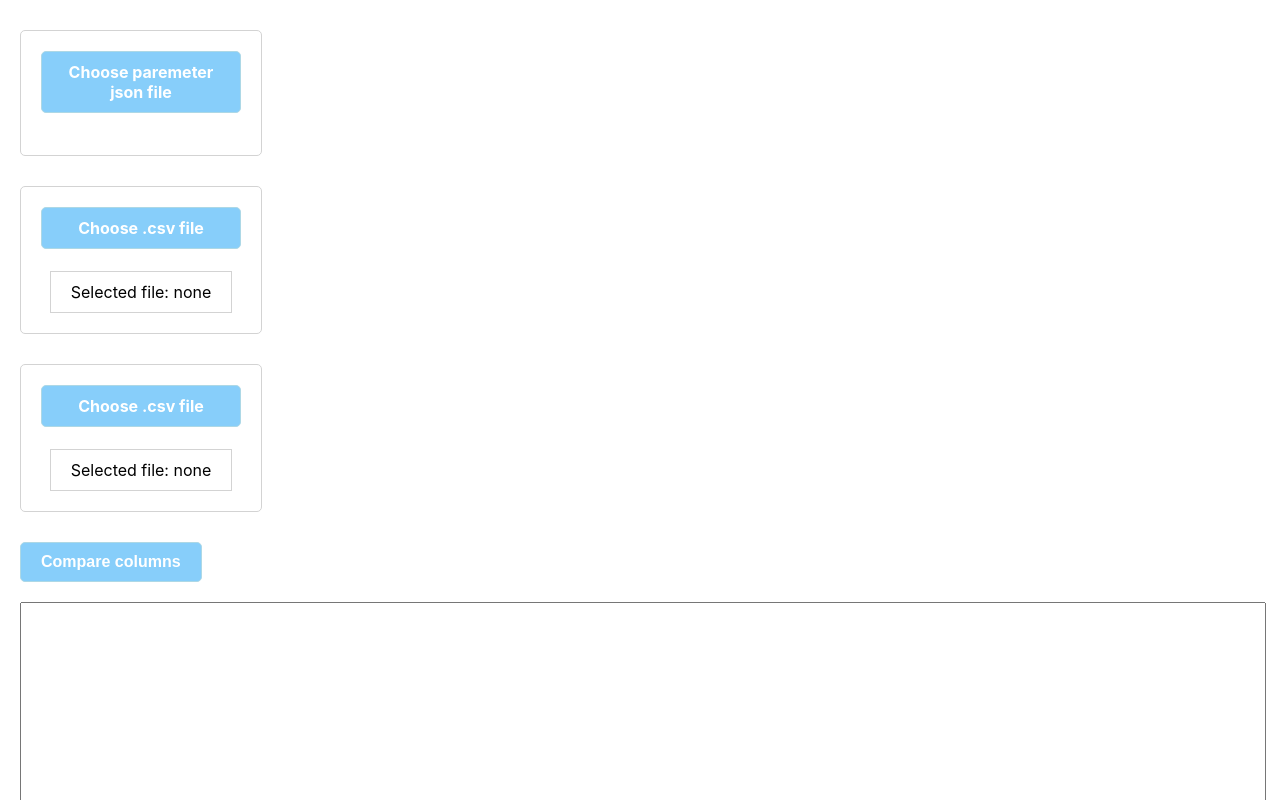
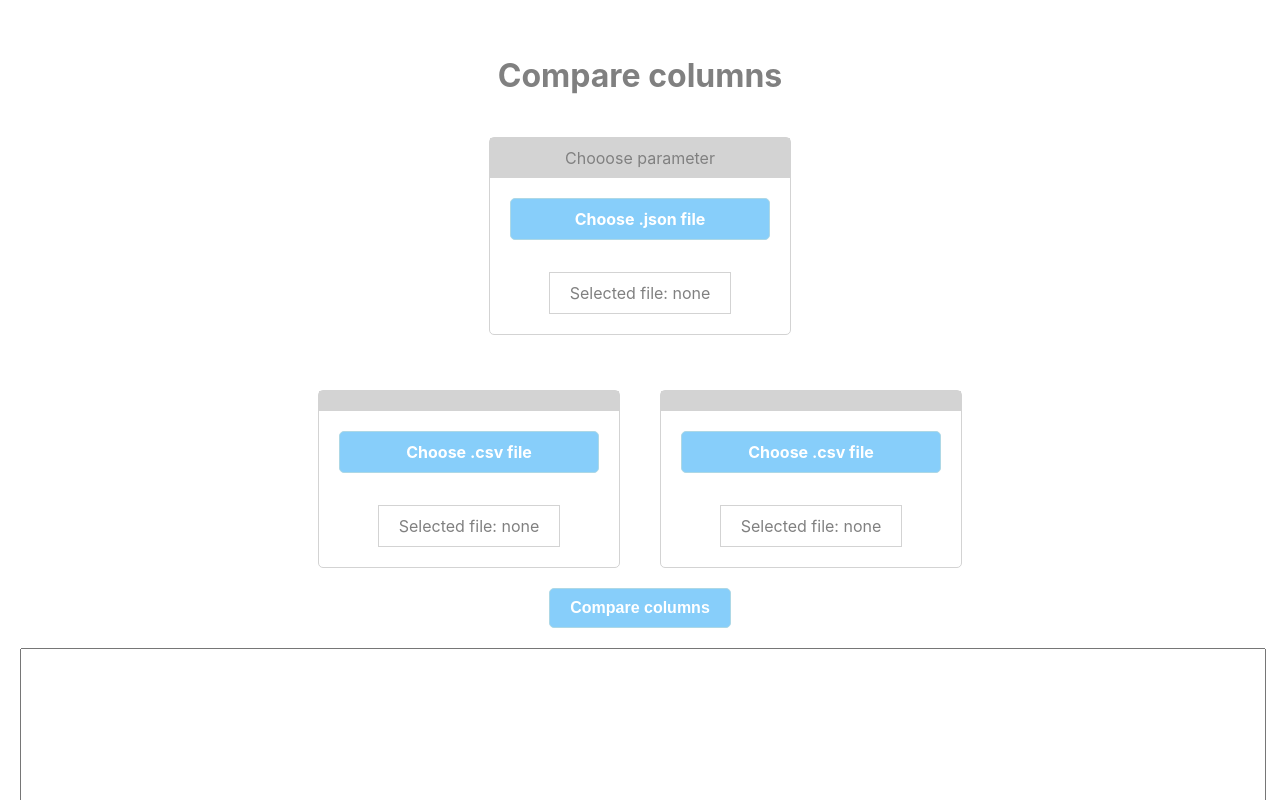
Before and after one commit to diegochagas/compare-columns, a React (Create React App) app: page / in a window 1280 px wide. Shown: the top 800 px of the page. Built offline with nearby package versions, Linux system fonts and the light colour scheme.

Commit message:
Improve CSS style

```diff
--- a/src/App.css
+++ b/src/App.css
@@ -1,22 +1,25 @@
 .App {
+  color: gray;
   margin: 20px;
 }
 
 .App-header {
+  border-radius: 5px;
+  display: flex;
+  align-items: center;
+  flex-direction: column;
+  justify-content: center;
+  padding: 15px;
+}
+
+.App-header h1 {
   text-align: center;
 }
 
-.input-file {
-  border: 1px solid lightgray;
-  border-radius: 5px;
-  margin: 20px 0;
-  max-width: 200px;
-  padding: 20px;
-  text-align: center;
-}
-
-.input-file input {
-  visibility: hidden;
+.App-body {
+  display: flex;
+  flex-wrap: wrap;
+  justify-content: center;
 }
 
 .btn {
@@ -27,12 +30,7 @@
   display: block;
   font-size: 16px;
   font-weight: bold;
-  padding: 10px 20px;
-}
-
-.selected-file {
-  display: inline-block;
-  border: 1px solid lightgray;
+  margin: 10px 20px;
   padding: 10px 20px;
 }
 
@@ -40,6 +38,10 @@
   text-align: center;
 }
 
+.container-btn button {
+  margin: 0 auto;
+}
+
 textarea {
   margin: 20px 0;
   width: 100%;
--- a/src/App.js
+++ b/src/App.js
@@ -15,24 +15,29 @@ class App extends Component {
     return (
       <div className="App">
         <header className="App-header">
-          <div className="input-file">
-            <label className="btn" htmlFor="json-file">Choose paremeter json file</label>
-            <input id="json-file" type="file" onChange={this.onInputJSONChange} accept=".json"/>
-          </div>
+          <h1>Compare columns</h1>
+          <InputFile
+            inputDescription="Chooose parameter"
+            inputId="json-file"
+            onInputCSVChange={this.onInputCSVChange}
+            fileType=".json"
+            spanRef={this.selectedFile1} />
         </header>
         <div className="App-body">
-          <InputFile inputId="csv-file"
+          <InputFile
+            inputId="csv-file"
             onInputCSVChange={this.onInputCSVChange}
             fileType=".csv"
             spanRef={this.selectedFile1} />
-          <InputFile inputId="csv-file2"
+          <InputFile
+            inputId="csv-file2"
             onInputCSVChange={this.onInputCSVChange2}
             fileType=".csv"
             spanRef={this.selectedFile2} />
-          <div className="container-btn">
-            <button className="btn" onClick={this.compareColumns}>Compare columns</button>
-            <textarea className="" rows="20" ref={this.textAreaRef}></textarea>
-          </div>
+        </div>
+        <div className="container-btn">
+          <button className="btn" onClick={this.compareColumns}>Compare columns</button>
+          <textarea rows="20" ref={this.textAreaRef}></textarea>
         </div>
       </div>
     );
--- a/src/components/InputFile.css
+++ b/src/components/InputFile.css
@@ -1,7 +1,24 @@
 .input-file {
-  margin: 30px 0;
+  border: 1px solid lightgray;
+  border-radius: 5px;
+  margin: 20px;
+  max-width: 300px;
+  text-align: center;
+}
+
+.input-description {
+  background-color: lightgray;
+  margin-bottom: 20px;
+  padding: 10px;
 }
 
 .input-file input {
   visibility: hidden;
 }
+
+.selected-file {
+  display: inline-block;
+  border: 1px solid lightgray;
+  padding: 10px 20px;
+  margin-bottom: 20px;
+}
--- a/src/components/InputFile.js
+++ b/src/components/InputFile.js
@@ -1,9 +1,10 @@
 import React from 'react';
 import './InputFile.css';
 
-const InputFile = ({inputId, fileType, onInputCSVChange, spanRef}) => {
+const InputFile = ({inputId, fileType, onInputCSVChange, spanRef, inputDescription}) => {
   return(
     <div className="input-file">
+      <div className="input-description">{inputDescription}</div>
       <label className="btn" htmlFor={inputId}>Choose {fileType} file</label>
       <input id={inputId}
         type="file"
@@ -18,4 +19,8 @@ const InputFile = ({inputId, fileType, onInputCSVChange, spanRef}) => {
   );
 }
 
+InputFile.defaultProps = {
+  inputDescription: ''
+}
+
 export default InputFile;
```
Lines whose indentation alone changed are shown as unchanged.
